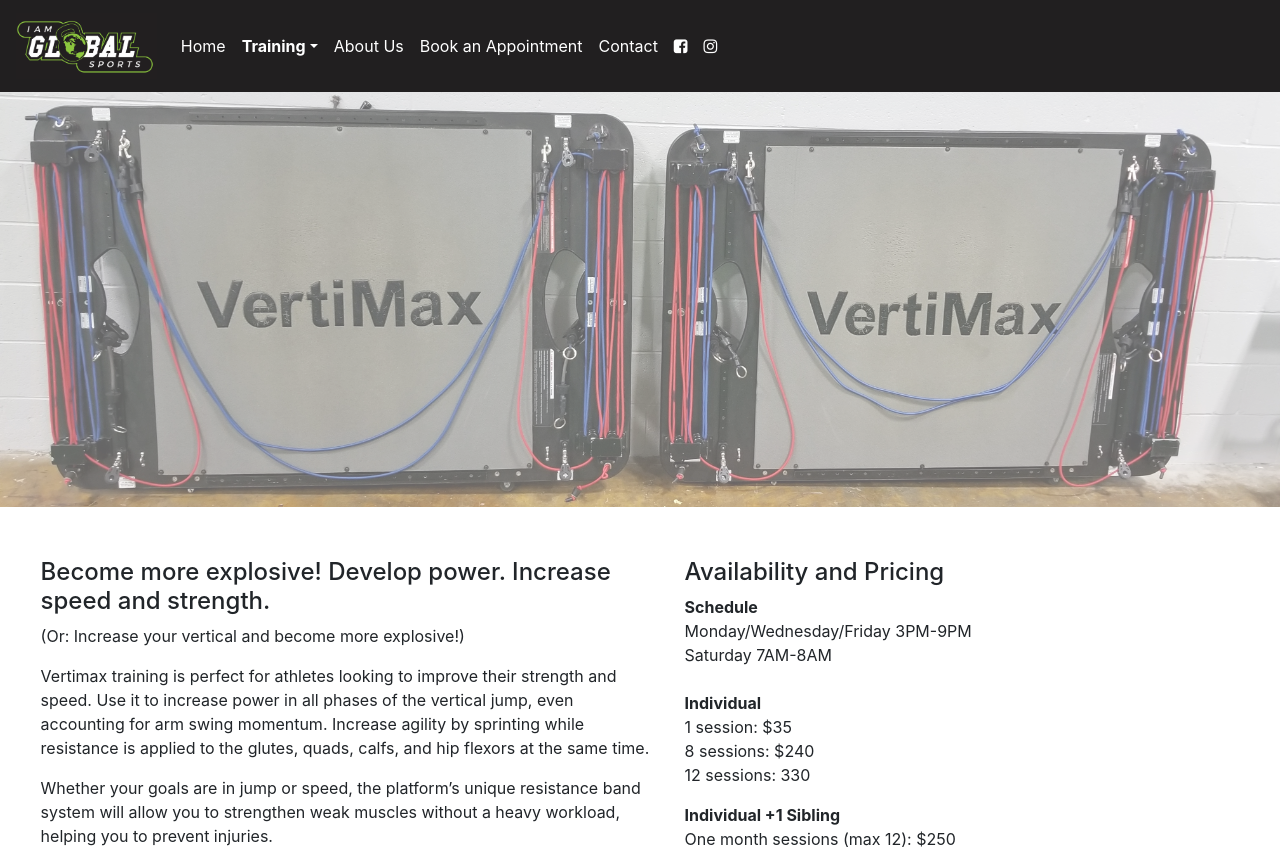
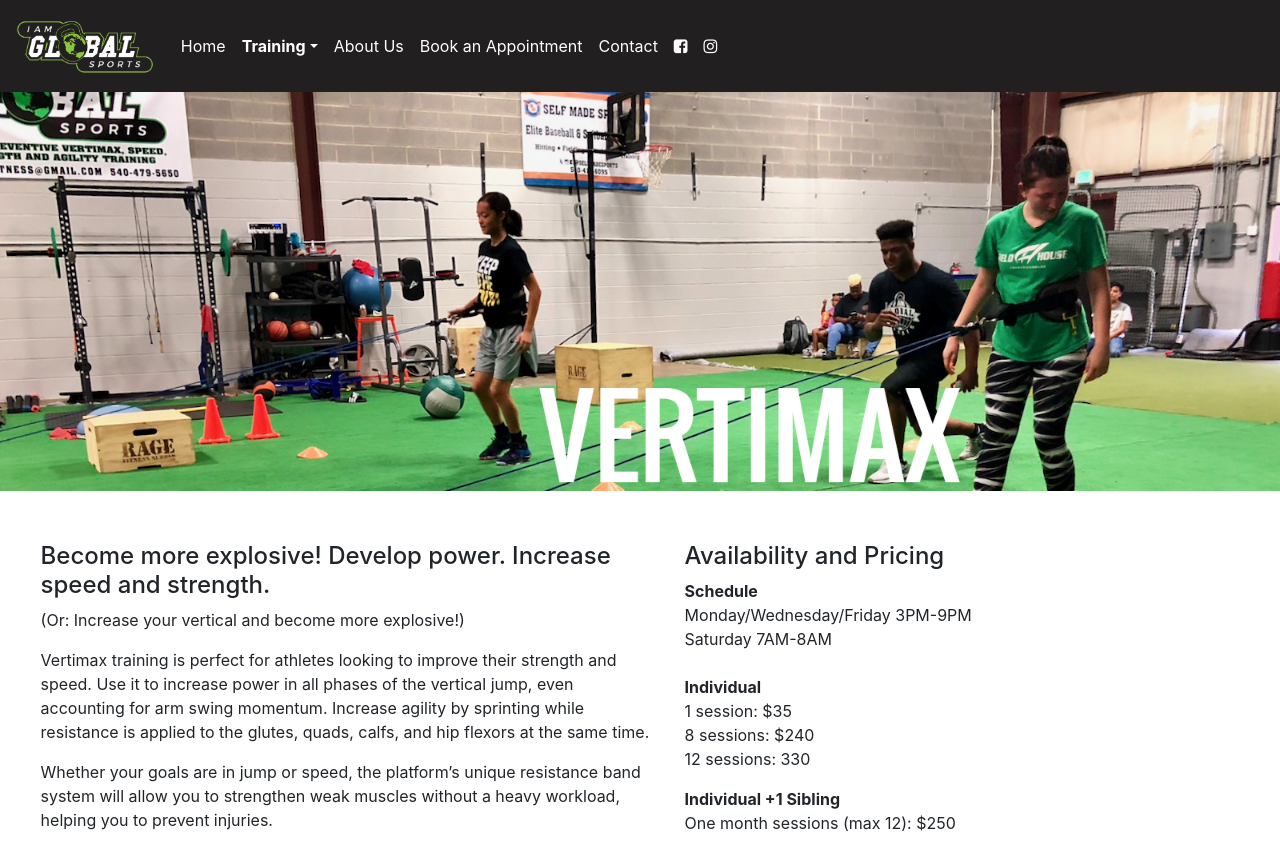
Before and after one commit to maggie-lagos/we-global, a React (Create React App) app: page /vertimax in a window 1280 px wide. Shown: the top 849 px of the page. Built offline with nearby package versions, Linux system fonts and the light colour scheme.

Commit message:
all vertimax description

```diff
--- a/src/Home/index.js
+++ b/src/Home/index.js
@@ -214,8 +214,13 @@
             <Row>
               <Col xs="7">
                 <h4>FACILITY</h4>
-                <div>Hours: MONDAY-SATURDAY 6am-10pm</div>
-                <div>Location: Somewhere in Virginia</div>
+                <div>Open Monday-Saturday 6AM-10PM</div>
+                 <br />
+                <div>
+                  <p>1127 International Parkway Suite 105 <br />
+                      Fredericksburg, Virginia 22406</p>
+                </div>
+
                 <br />
                 <div>
                   {' '}
--- a/src/Vertimax/index.js
+++ b/src/Vertimax/index.js
@@ -17,7 +17,7 @@
   UncontrolledTooltip,
 } from 'reactstrap';
 import logoPic from '../images/Logo.png';
-import vertiPic from '../images/goodVerta.jpg';
+import headerPic from '../images/vertimax-header-text.png';
 
 import './style.css';
 
@@ -122,8 +122,8 @@
             </Nav>
           </Collapse>
         </Navbar>
-        <div className="vertiPicDiv">
-          <img className="vertiPic" src={vertiPic} />
+        <div className="headerPicDiv">
+          <img className="headerPic" src={headerPic} />
         </div>
           {!this.state.isPhone && (
           <Container className="containerStyle">
@@ -162,7 +162,7 @@
                 <div>
                     <p>
                         <b>Individual</b>
-                        <br></br>
+                        <br />
                         1 session: $35 <br></br>
                         8 sessions: $240 <br></br>
                         12 sessions: 330 <br></br>
@@ -171,15 +171,15 @@
                 <div>
                     <p>
                         <b>Individual +1 Sibling</b>
-                        <br></br>
+                        <br />
                         One month sessions (max 12): $250
                     </p>
                 </div>
                 <div>
                     <p>
                         <b>Team</b>
-                        <br></br>
-                        One month sessions (max 12): $100 <br></br>
+                        <br />
+                        One month sessions (max 12): $100 <br />
                         <i>Minimum of 4 players per session required.</i>
                     </p>
                 </div>
@@ -232,24 +232,24 @@
                   <div>
                       <p>
                           <b>Individual</b>
-                          <br></br>
-                          1 session: $35 <br></br>
-                          8 sessions: $240 <br></br>
-                          12 sessions: 330 <br></br>
+                          <br />
+                          1 session: $35 <br />
+                          8 sessions: $240 <br />
+                          12 sessions: 330 <br />
                       </p>
                   </div>
                   <div>
                       <p>
                           <b>Individual +1 Sibling</b>
-                          <br></br>
+                          <br />
                           One month sessions (max 12): $250
                       </p>
                   </div>
                   <div>
                       <p>
                           <b>Team</b>
-                          <br></br>
-                          One month sessions (max 12): $100 <br></br>
+                          <br />
+                          One month sessions (max 12): $100 <br />
                           <i>Minimum of 4 players per session required.</i>
                       </p>
                   </div>
--- a/src/Vertimax/style.css
+++ b/src/Vertimax/style.css
@@ -1,17 +1,9 @@
-.vertiPic {
+.headerPic {
   width: 100%;
   height: auto;
-  opacity: 0.6;
-}
-.vertiText {
-  position: absolute;
-  top: 14%;
-  left: 8%;
-  font-family: sans-serif;
-  font-size: 6vw;
 }
 
-.vertiPicDiv {
+.headerPicDev {
   position: relative;
 }
 
```
Also changed, not shown: src/images/vertimax-header-text.png (added), src/images/vertimax-header.png (added).
